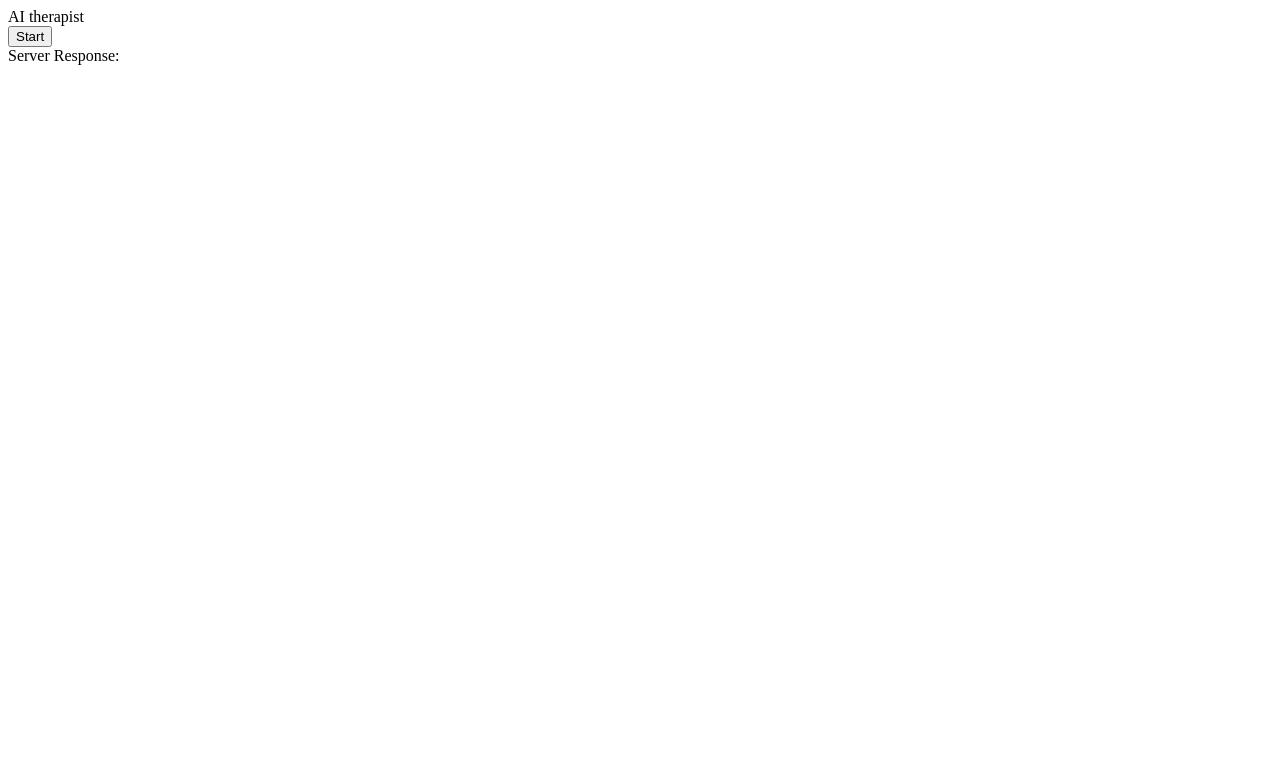
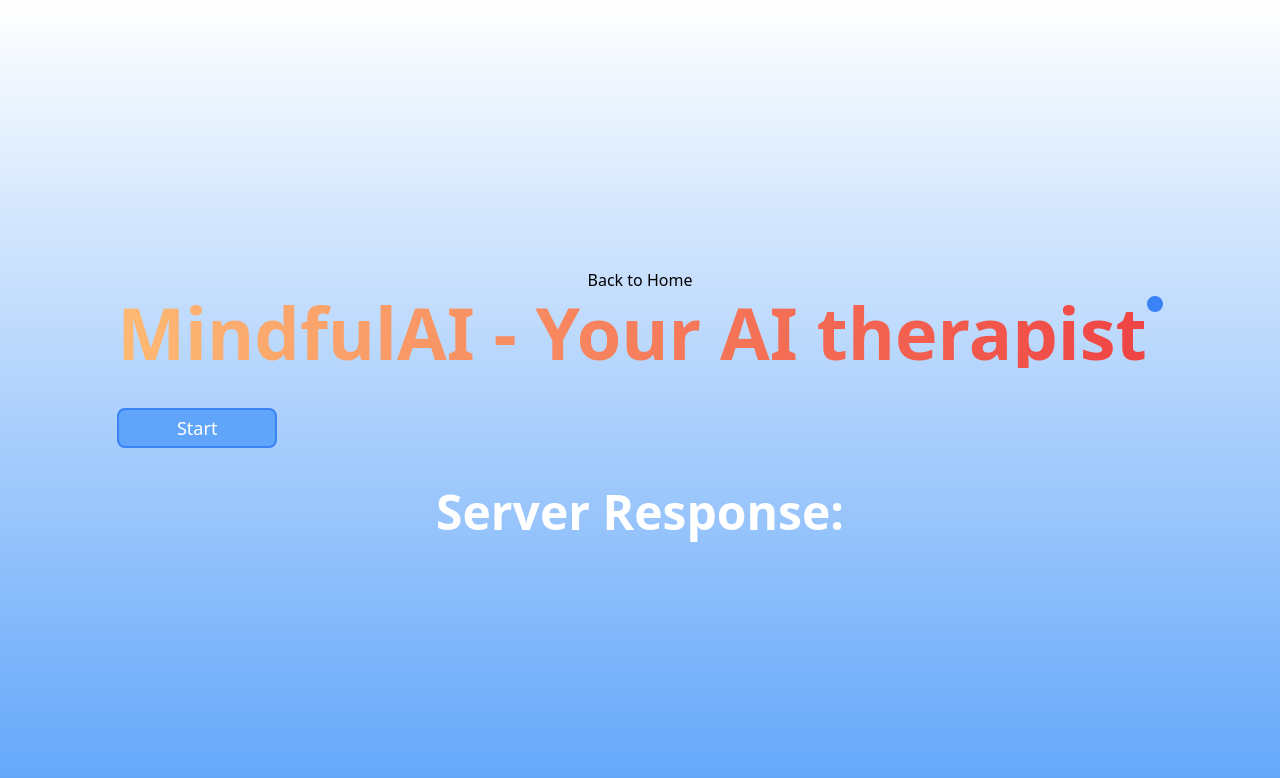
Before and after one commit to faranbutt/Eye-blinking-classifier, a plain HTML site: page emotion_detector.html in a window 1280 px wide. Drawn offline with Linux system fonts and the light colour scheme.

Commit message:
style for emotion detector

```diff
--- a/emotion_detector.html
+++ b/emotion_detector.html
@@ -2,36 +2,43 @@
 <html lang="en">
   <head>
     <title>Eye blink detector</title>
+    <link href="output.css" rel="stylesheet">
     <meta name="viewport" content="width=device-width, initial-scale=1.0">
-
   </head>
 
   <body>
-    <div>AI therapist</div>
-    <button type="button" onclick="init()">Start</button>
-    <div id="webcam-container"></div>
-    <div id="label-container"></div>
+   <div class="p-20 bg-gradient-to-t from-blue-400 to-white flex flex-col justify-center items-center w-screen h-screen">
+    <button onclick="location.href='index.html'" class="mb-5 px-3 py-1 bg-green-500 hover:bg-green-600 rounded-lg">Back to Home</button>
+    <div class="flex justify-between items-center">
+    <div>
+    <div class='text-7xl font-bold flex justify-center items-center text-transparent bg-clip-text bg-gradient-to-l from-red-500 to bg-orange-300'>MindfulAI - Your AI therapist</div>
+    <div class="my-10">
+    <button class="px-2 py-1 bg-blue-400 w-40 rounded-lg border-2 border-blue-500 hover:bg-green-500 text-white text-lg" type="button" onclick="init()">Start</button>
+    </div>
+    <div id="label-container" class="text-2xl font-light text-white"></div>
+</div>
+<div class="h-full">
+    <div id="webcam-container" class="border-8 border-blue-500 rounded-lg"></div>
+</div>
+</div>
+
     <script src="https://cdn.jsdelivr.net/npm/@tensorflow/tfjs@latest/dist/tf.min.js"></script>
     <script src="https://cdn.jsdelivr.net/npm/@teachablemachine/image@latest/dist/teachablemachine-image.min.js"></script>
     <script type="text/javascript">
         const URL = "https://teachablemachine.withgoogle.com/models/0pMyTmHUr/";
-
         let model, webcam, labelContainer, maxPredictions;
-        let lastSentTime = 0; // To keep track of when we last sent a request
+        let lastSentTime = 0;
 
         async function init() {
             const modelURL = URL + "model.json";
             const metadataURL = URL + "metadata.json";
-
             model = await tmImage.load(modelURL, metadataURL);
             maxPredictions = model.getTotalClasses();
-
             const flip = true;
             webcam = new tmImage.Webcam(500, 500, flip);
             await webcam.setup();
             await webcam.play();
             window.requestAnimationFrame(loop);
-
             document.getElementById("webcam-container").appendChild(webcam.canvas);
             labelContainer = document.getElementById("label-container");
             for (let i = 0; i < maxPredictions; i++) {
@@ -49,12 +56,10 @@
             const prediction = await model.predict(webcam.canvas);
             let maxProbability = -1;
             let mostLikelyEmotion = '';
-
             for (let i = 0; i < maxPredictions; i++) {
                 const className = prediction[i].className;
                 const probability = prediction[i].probability;
                 let emotion = "";
-
                 switch (className) {
                     case "Class 1": emotion = "Angry"; break;
                     case "Class 2": emotion = "Disgust"; break;
@@ -64,20 +69,16 @@
                     case "Class 6": emotion = "Sad"; break;
                     case "Class 7": emotion = "Surprise"; break;
                 }
-
                 if (probability > maxProbability) {
                     maxProbability = probability;
                     mostLikelyEmotion = emotion;
                 }
-
                 const classPrediction = `${emotion}: ${probability.toFixed(2)}`;
                 labelContainer.childNodes[i].innerHTML = classPrediction;
             }
 
-            // Get the current time
+
             const currentTime = Date.now();
-
-            // Check if 15 seconds have passed since the last request
             if (currentTime - lastSentTime > 5000) {
                 sendToServer(mostLikelyEmotion);
                 lastSentTime = currentTime;
@@ -95,12 +96,9 @@
             }
         }
     </script>
-
     <div id="webcam-container"></div>
     <div id="label-container"></div>
-    <div id="server-output">Server Response:</div>
-
-
-
+    <div id="server-output" class="text-white text-5xl font-bold">Server Response:</div>
+</div>
   </body>
 </html>
```
Also changed, not shown: output.css (added).
